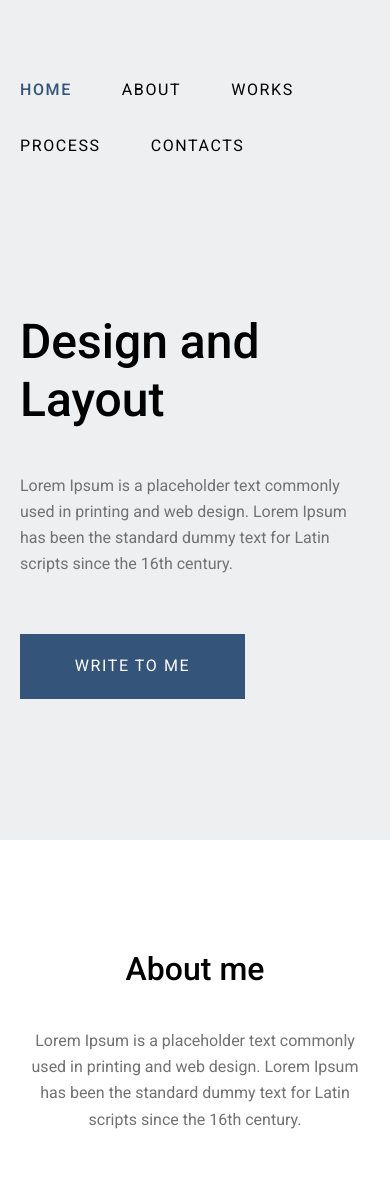
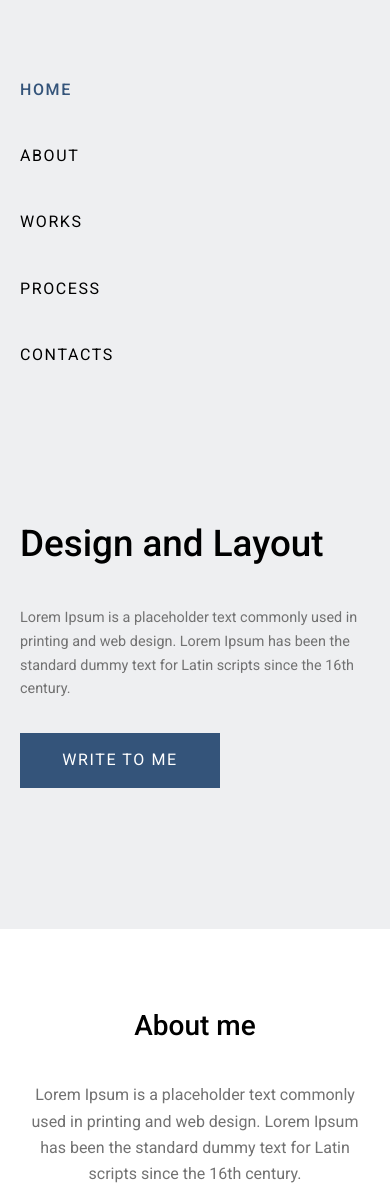
Before and after one commit to KathyCreates/pizzeria_bootstrap, a plain HTML site: page index.html in a window 390 px wide. Shown: the top 1190 px of the page. Drawn offline with Linux system fonts and the light colour scheme.

Commit message:
Added adaptation to the site

```diff
--- a/css/style.css
+++ b/css/style.css
@@ -259,3 +259,131 @@ a {
 .footer__description {
   font-size: 0.8125rem;
 }
+
+@media (max-width: 380px) {
+  h1 {
+    font-size: 1.75rem;
+  }
+
+  h2 {
+    font-size: 1.25rem;
+  }
+
+  .navbar__list {
+    flex-direction: column;
+    align-items: stretch;
+    gap: var(--gap-sm);
+  }
+
+  .hero__description {
+    font-size: 0.85rem;
+  }
+
+  .hero__button {
+    min-width: 150px;
+    min-height: 45px;
+    font-size: 0.8rem;
+  }
+
+  .experience__container {
+    flex-direction: column;
+    align-items: center;
+    gap: var(--gap-md);
+  }
+}
+
+@media (max-width: 480px) {
+  h1 {
+    font-size: 2rem;
+  }
+
+  h2 {
+    font-size: 1.5rem;
+  }
+
+  .navbar__list {
+    flex-direction: column;
+    align-items: flex-start;
+    gap: var(--gap-sm);
+  }
+
+  .hero {
+    max-width: 100%;
+    text-align: left;
+  }
+
+  .hero__title {
+    margin-bottom: 24px;
+  }
+
+  .hero__description {
+    margin-bottom: 32px;
+    font-size: 0.9rem;
+  }
+
+  .hero__button {
+    min-width: 180px;
+    min-height: 50px;
+    font-size: 0.9rem;
+  }
+
+  .experience__container {
+    justify-content: center;
+  }
+
+  .section {
+    padding-top: 60px;
+    padding-bottom: 50px;
+  }
+
+  .video {
+    padding-bottom: 50px;
+  }
+}
+
+@media (max-width: 768px) {
+  h1 {
+    font-size: 2.3rem;
+  }
+
+  h2 {
+    font-size: 1.75rem;
+  }
+
+  .navbar__list {
+    justify-content: left;
+    gap: var(--gap);
+  }
+
+  .hero {
+    max-width: 100%;
+    text-align: left;
+    align-items: left;
+  }
+
+  .hero__title {
+    text-align: left;
+    margin-bottom: 40px;
+  }
+
+  .hero__button {
+    min-width: 200px;
+    min-height: 55px;
+    font-size: 1rem;
+  }
+
+  .experience__container {
+    justify-content: center;
+    gap: var(--gap-md);
+    flex-wrap: wrap;
+  }
+
+  .section {
+    padding-top: 80px;
+    padding-bottom: 90px;
+  }
+
+  .video {
+    padding-bottom: 60px;
+  }
+}
```
